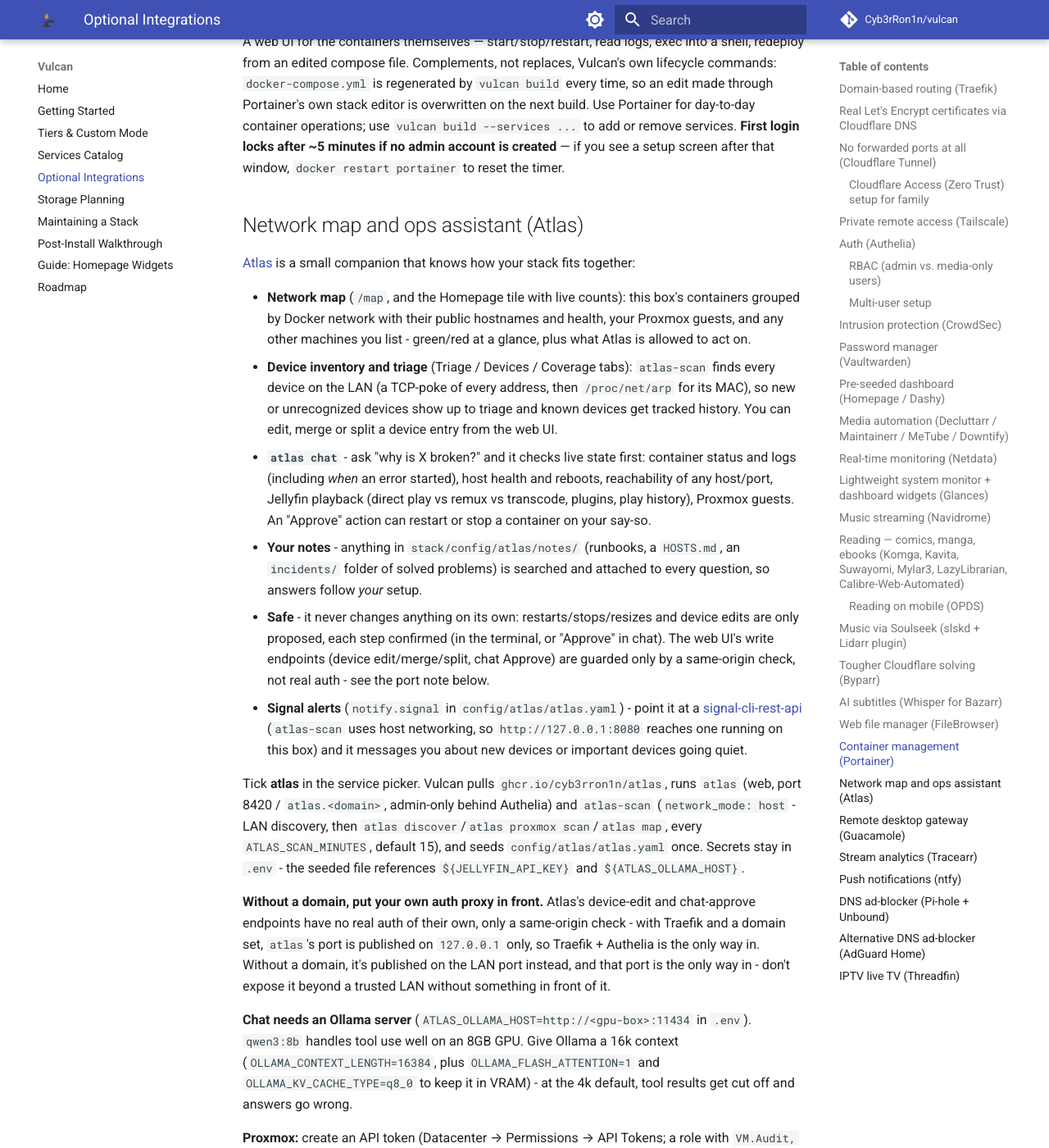
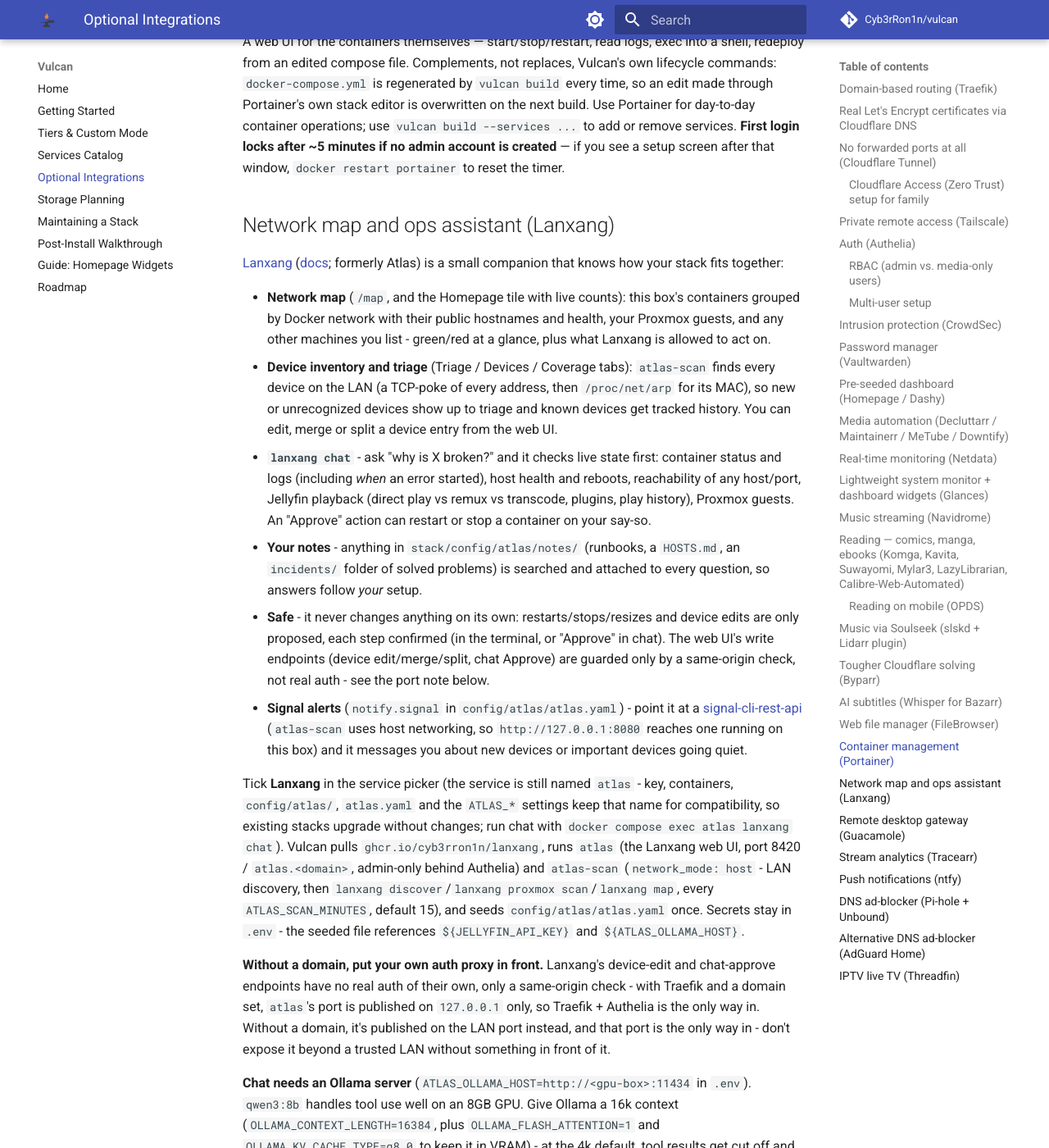
Before and after one commit to Cyb3rRon1n/vulcan, an MkDocs documentation site: the page built from docs/integrations.md, in a window 1280 px wide and 1400 px high, scrolled down 10938 px. Shown: the whole window at 82% size. Built offline with MkDocs 1.6.1 and Material for MkDocs 9.7.7, drawn with Linux system fonts in a browser that asks for light colours; comment, search, counter and statistics services are not loaded; some of the changed text lies outside the part shown.

Commit message:
feat(atlas): rename the optional atlas service to Lanxang (#48)
Pull ghcr.io/cyb3rron1n/lanxang and run the lanxang command in the scan loop.
User-facing names, docs and messages say Lanxang. The service key, containers,
config/atlas/ + atlas.yaml and ATLAS_* settings keep the atlas name so existing
stacks keep working.

```diff
--- a/docs/integrations.md
+++ b/docs/integrations.md
@@ -220,26 +220,26 @@ Browser-based file manager for the media library, mounted at `/srv`. When Homepa
 
 A web UI for the containers themselves — start/stop/restart, read logs, exec into a shell, redeploy from an edited compose file. Complements, not replaces, Vulcan's own lifecycle commands: `docker-compose.yml` is regenerated by `vulcan build` every time, so an edit made through Portainer's own stack editor is overwritten on the next build. Use Portainer for day-to-day container operations; use `vulcan build --services ...` to add or remove services. **First login locks after ~5 minutes if no admin account is created** — if you see a setup screen after that window, `docker restart portainer` to reset the timer.
 
-## Network map and ops assistant (Atlas)
+## Network map and ops assistant (Lanxang)
 
-[Atlas](https://github.com/Cyb3rRon1n/atlas) is a small companion that knows how your stack fits together:
+[Lanxang](https://github.com/Cyb3rRon1n/lanxang) ([docs](https://cyb3rron1n.github.io/lanxang/); formerly Atlas) is a small companion that knows how your stack fits together:
 
-- **Network map** (`/map`, and the Homepage tile with live counts): this box's containers grouped by Docker network with their public hostnames and health, your Proxmox guests, and any other machines you list - green/red at a glance, plus what Atlas is allowed to act on.
+- **Network map** (`/map`, and the Homepage tile with live counts): this box's containers grouped by Docker network with their public hostnames and health, your Proxmox guests, and any other machines you list - green/red at a glance, plus what Lanxang is allowed to act on.
 - **Device inventory and triage** (Triage / Devices / Coverage tabs): `atlas-scan` finds every device on the LAN (a TCP-poke of every address, then `/proc/net/arp` for its MAC), so new or unrecognized devices show up to triage and known devices get tracked history. You can edit, merge or split a device entry from the web UI.
-- **`atlas chat`** - ask "why is X broken?" and it checks live state first: container status and logs (including *when* an error started), host health and reboots, reachability of any host/port, Jellyfin playback (direct play vs remux vs transcode, plugins, play history), Proxmox guests. An "Approve" action can restart or stop a container on your say-so.
+- **`lanxang chat`** - ask "why is X broken?" and it checks live state first: container status and logs (including *when* an error started), host health and reboots, reachability of any host/port, Jellyfin playback (direct play vs remux vs transcode, plugins, play history), Proxmox guests. An "Approve" action can restart or stop a container on your say-so.
 - **Your notes** - anything in `stack/config/atlas/notes/` (runbooks, a `HOSTS.md`, an `incidents/` folder of solved problems) is searched and attached to every question, so answers follow *your* setup.
 - **Safe** - it never changes anything on its own: restarts/stops/resizes and device edits are only proposed, each step confirmed (in the terminal, or "Approve" in chat). The web UI's write endpoints (device edit/merge/split, chat Approve) are guarded only by a same-origin check, not real auth - see the port note below.
 - **Signal alerts** (`notify.signal` in `config/atlas/atlas.yaml`) - point it at a [signal-cli-rest-api](https://github.com/bbernhard/signal-cli-rest-api) (`atlas-scan` uses host networking, so `http://127.0.0.1:8080` reaches one running on this box) and it messages you about new devices or important devices going quiet.
 
-Tick **atlas** in the service picker. Vulcan pulls `ghcr.io/cyb3rron1n/atlas`, runs `atlas` (web, port 8420 / `atlas.<domain>`, admin-only behind Authelia) and `atlas-scan` (`network_mode: host` - LAN discovery, then `atlas discover`/`atlas proxmox scan`/`atlas map`, every `ATLAS_SCAN_MINUTES`, default 15), and seeds `config/atlas/atlas.yaml` once. Secrets stay in `.env` - the seeded file references `${JELLYFIN_API_KEY}` and `${ATLAS_OLLAMA_HOST}`.
+Tick **Lanxang** in the service picker (the service is still named `atlas` - key, containers, `config/atlas/`, `atlas.yaml` and the `ATLAS_*` settings keep that name for compatibility, so existing stacks upgrade without changes; run chat with `docker compose exec atlas lanxang chat`). Vulcan pulls `ghcr.io/cyb3rron1n/lanxang`, runs `atlas` (the Lanxang web UI, port 8420 / `atlas.<domain>`, admin-only behind Authelia) and `atlas-scan` (`network_mode: host` - LAN discovery, then `lanxang discover`/`lanxang proxmox scan`/`lanxang map`, every `ATLAS_SCAN_MINUTES`, default 15), and seeds `config/atlas/atlas.yaml` once. Secrets stay in `.env` - the seeded file references `${JELLYFIN_API_KEY}` and `${ATLAS_OLLAMA_HOST}`.
 
-**Without a domain, put your own auth proxy in front.** Atlas's device-edit and chat-approve endpoints have no real auth of their own, only a same-origin check - with Traefik and a domain set, `atlas`'s port is published on `127.0.0.1` only, so Traefik + Authelia is the only way in. Without a domain, it's published on the LAN port instead, and that port is the only way in - don't expose it beyond a trusted LAN without something in front of it.
+**Without a domain, put your own auth proxy in front.** Lanxang's device-edit and chat-approve endpoints have no real auth of their own, only a same-origin check - with Traefik and a domain set, `atlas`'s port is published on `127.0.0.1` only, so Traefik + Authelia is the only way in. Without a domain, it's published on the LAN port instead, and that port is the only way in - don't expose it beyond a trusted LAN without something in front of it.
 
 **Chat needs an Ollama server** (`ATLAS_OLLAMA_HOST=http://<gpu-box>:11434` in `.env`). `qwen3:8b` handles tool use well on an 8GB GPU. Give Ollama a 16k context (`OLLAMA_CONTEXT_LENGTH=16384`, plus `OLLAMA_FLASH_ATTENTION=1` and `OLLAMA_KV_CACHE_TYPE=q8_0` to keep it in VRAM) - at the 4k default, tool results get cut off and answers go wrong.
 
 **Proxmox:** create an API token (Datacenter → Permissions → API Tokens; a role with `VM.Audit, VM.PowerMgmt, VM.Config.CPU, VM.Config.Memory, Sys.Audit, Datastore.Audit`, privilege separation off) and fill the `proxmox:` block.
 
-Atlas reads the Docker socket to see containers - root-equivalent access, so it runs as PUID with only the docker group added, drops all capabilities, and is admin-only. `atlas-scan` additionally runs with `network_mode: host` (needed to see LAN MAC addresses) but still adds no capabilities.
+Lanxang reads the Docker socket to see containers - root-equivalent access, so it runs as PUID with only the docker group added, drops all capabilities, and is admin-only. `atlas-scan` additionally runs with `network_mode: host` (needed to see LAN MAC addresses) but still adds no capabilities.
 
 ## Remote desktop gateway (Guacamole)
 
```
Also changed, not shown: CHANGELOG.md (+1 -1 lines), docs/services-catalog.md (+1 -1 lines), docs/walkthrough.md (+4 -4 lines), 9 other files.
